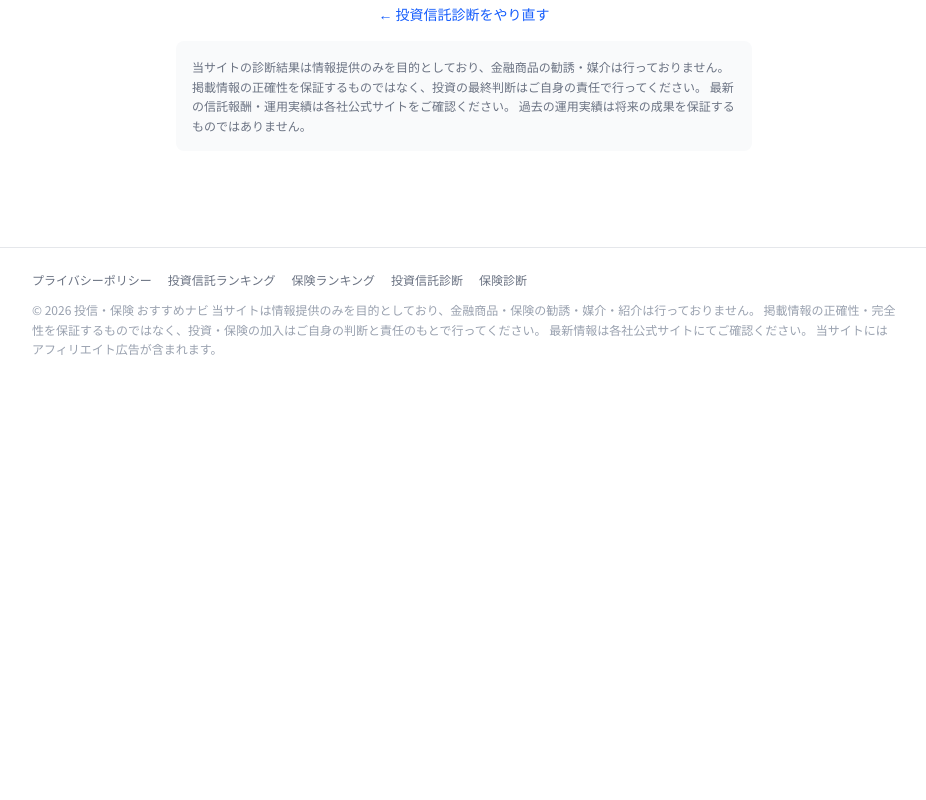
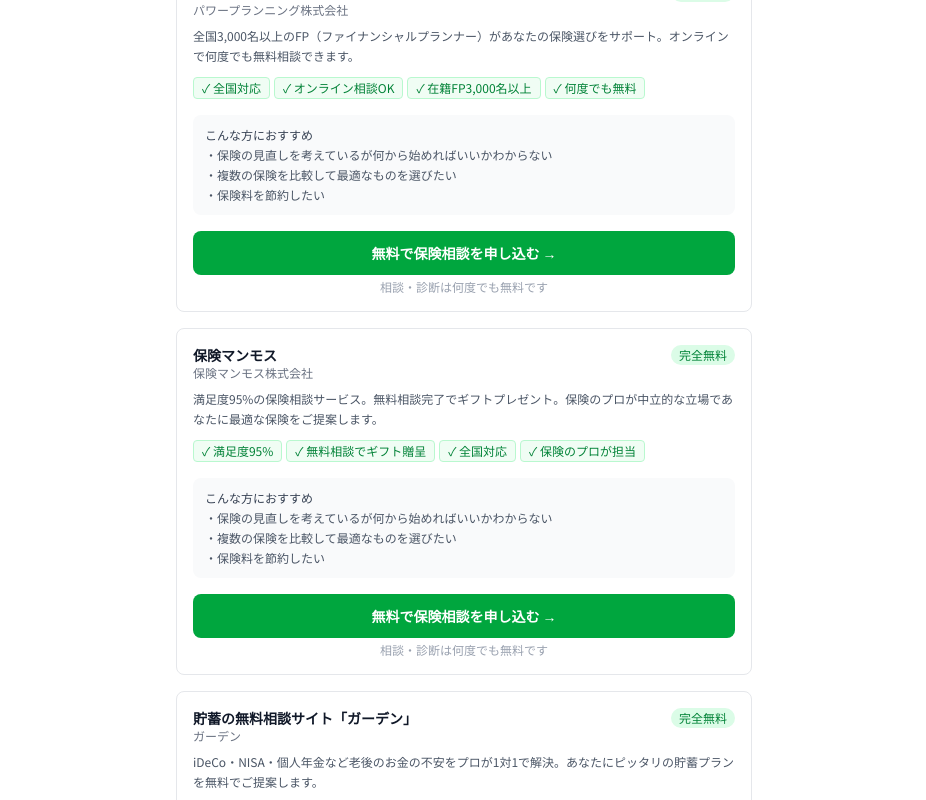
Before and after one commit to ysato10100423-lang/ifa-review-platform, a Next.js app: page /diagnosis/funds/result in a window 1280 px wide. Shown: the part 3120-3920 px from the top of the page, without its empty margins (176-1102 px from the left). Before the commit the page ends 3503 px from the top, so only its background shows below. Built offline with nearby package versions, Linux system fonts and the light colour scheme.

Commit message:
貯蓄の無料相談サイト「ガーデン」を追加・投資信託診断結果にも相談CTAを表示
Co-Authored-By: Claude Sonnet 4.6 <noreply@anthropic.com>

```diff
--- a/app/diagnosis/funds/result/page.tsx
+++ b/app/diagnosis/funds/result/page.tsx
@@ -5,6 +5,7 @@ import { Suspense } from 'react'
 import { getRankedFunds } from '@/data/diagnosis-funds'
 import ProductCard from '@/components/ProductCard'
 import BrokerCreditCardSection from '@/components/BrokerCreditCardSection'
+import InsuranceConsultationSection from '@/components/InsuranceConsultationSection'
 import Link from 'next/link'
 
 function FundsResult() {
@@ -81,6 +82,9 @@ function FundsResult() {
           </div>
         </div>
 
+        {/* 貯蓄・NISA相談CTA */}
+        <InsuranceConsultationSection />
+
         {/* 他の診断へ */}
         <div className="border border-gray-200 rounded-lg p-4 mb-6 text-center">
           <p className="text-sm text-gray-600 mb-3">保険の見直しも検討しませんか？</p>
--- a/data/insurance-consultation.ts
+++ b/data/insurance-consultation.ts
@@ -30,4 +30,13 @@ export const INSURANCE_CONSULTATIONS: InsuranceConsultation[] = [
     features: ['満足度95%', '無料相談でギフト贈呈', '全国対応', '保険のプロが担当'],
     description: '満足度95%の保険相談サービス。無料相談完了でギフトプレゼント。保険のプロが中立的な立場であなたに最適な保険をご提案します。',
   },
+  {
+    id: 'garden',
+    name: '貯蓄の無料相談サイト「ガーデン」',
+    provider: 'ガーデン',
+    affiliate_url: 'https://h.accesstrade.net/sp/cc?rk=0100pedp00oqh7',
+    reward: '無料相談完了',
+    features: ['iDeCo・NISA・個人年金対応', 'プロが1対1でサポート', '全国対応', '完全無料'],
+    description: 'iDeCo・NISA・個人年金など老後のお金の不安をプロが1対1で解決。あなたにピッタリの貯蓄プランを無料でご提案します。',
+  },
 ]
```
